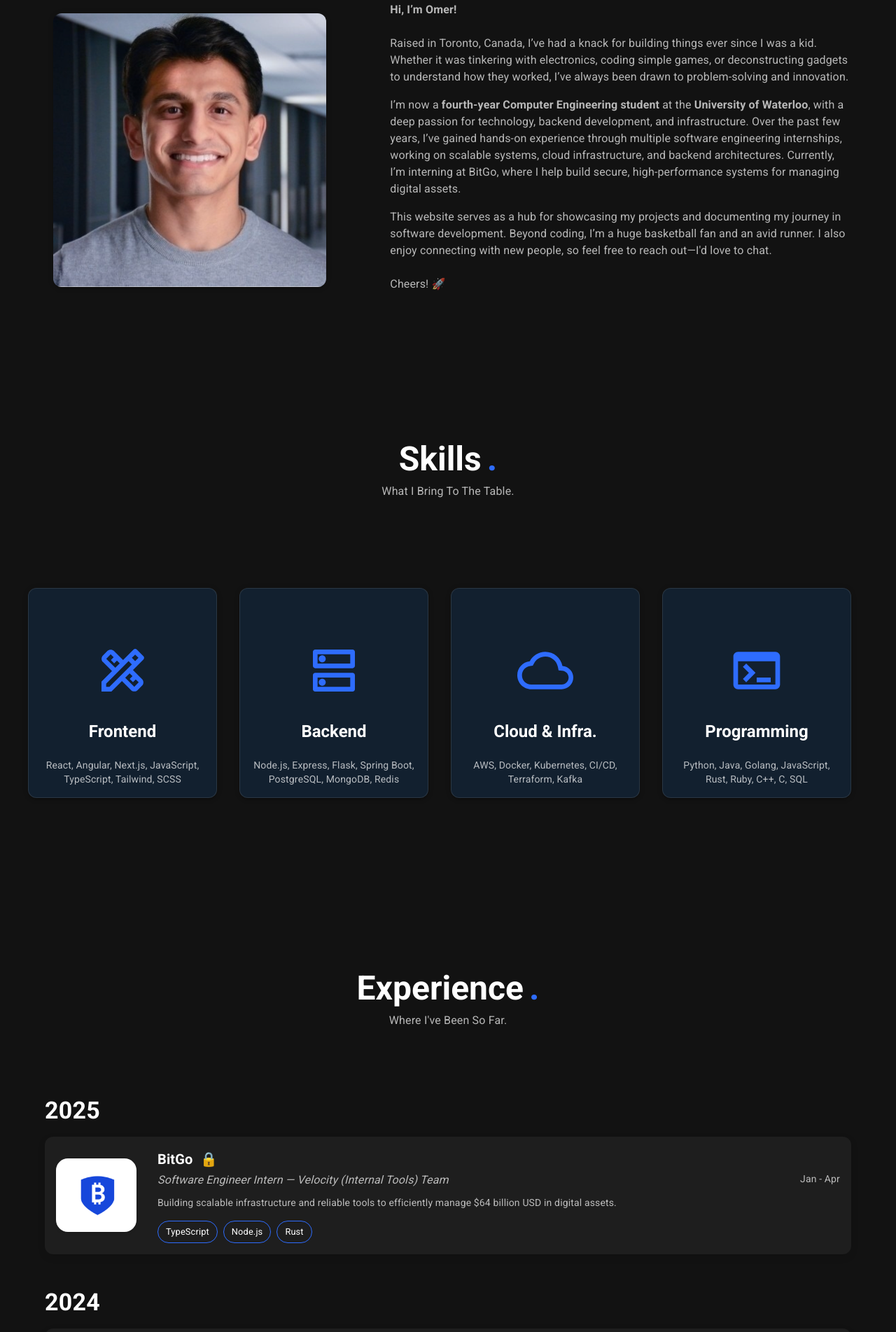
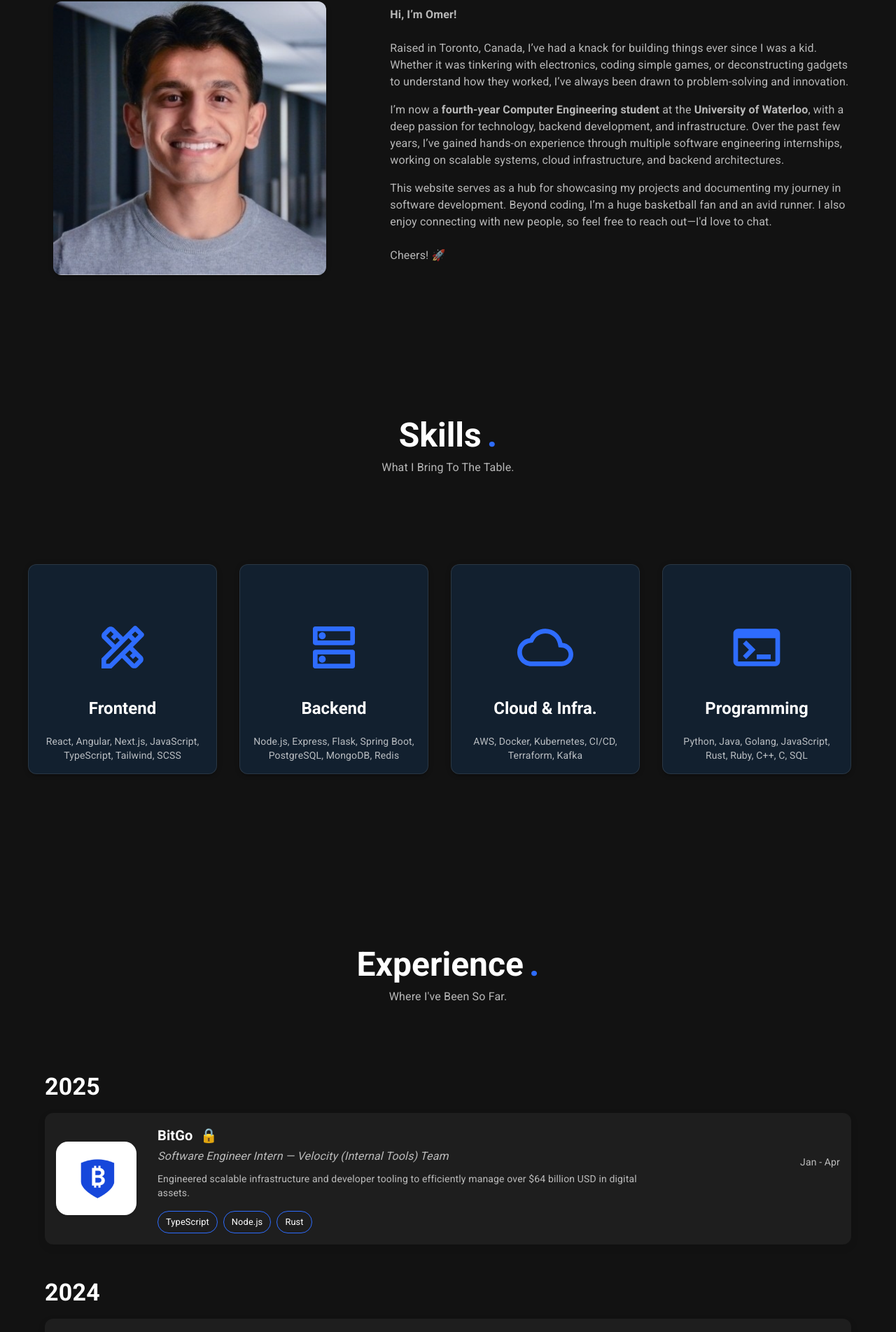
Before and after one commit to omeradeel26/portfolio-2025, a React (Create React App) app: page / in a window 1280 px wide. Shown: the part 1166-3069 px from the top of the page at 70% size. Built offline with nearby package versions, Linux system fonts and the light colour scheme; a web font is replaced by a local one.

Commit message:
fix: concluding BitGo experience

```diff
--- a/src/components/AboutSection.js
+++ b/src/components/AboutSection.js
@@ -74,7 +74,7 @@ const AboutSection = () => {
 
 
                 <Typography variant="body1" sx={{ color: "text.secondary", mb: 2 }}>
-                I’m now a <b>fourth-year Computer Engineering student</b> at the <b>University of Waterloo</b>, with a deep passion for technology, backend development, and infrastructure. Over the past few years, I’ve gained hands-on experience through multiple software engineering internships, working on scalable systems, cloud infrastructure, and backend architectures. Currently, I’m interning at BitGo, where I help build secure, high-performance systems for managing digital assets.            </Typography>
+                I’m now a <b>fourth-year Computer Engineering student</b> at the <b>University of Waterloo</b>, with a deep passion for technology, backend development, and infrastructure. Over the past few years, I’ve gained hands-on experience through multiple software engineering internships, working on scalable systems, cloud infrastructure, and backend architectures.</Typography>
 
                 <Typography variant="body1" sx={{ color: "text.secondary", mb: 2 }}>
                 This website serves as a hub for showcasing my projects and documenting my journey in software development. Beyond coding, I’m a huge basketball fan and an avid runner. I also enjoy connecting with new people, so feel free to reach out—I'd love to chat. <br></br> <br></br>
--- a/src/data/experience.json
+++ b/src/data/experience.json
@@ -6,7 +6,7 @@
           "role": "Software Engineer Intern — Velocity (Internal Tools) Team",
           "organization": "BitGo",
           "duration": "Jan - Apr",
-          "summary": "Building scalable infrastructure and reliable tools to efficiently manage $64 billion USD in digital assets.",
+          "summary": "Engineered scalable infrastructure and developer tooling to efficiently manage over $64 billion USD in digital assets.",
           "emoji": "🔒",
           "skills": ["TypeScript", "Node.js", "Rust"],
           "logo": "BG"
```
